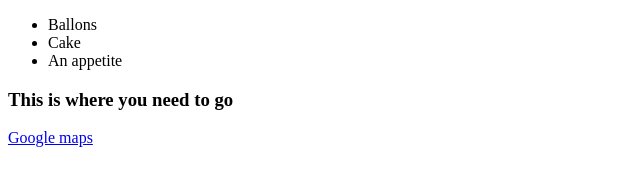
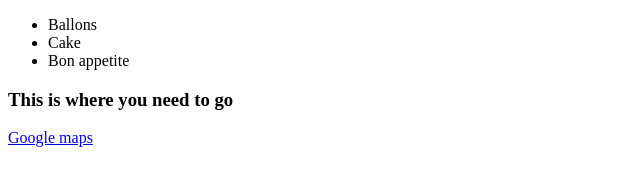
Before and after one commit to MohanVamsi237/fullstack-Udemy, a plain HTML site: page html/3.4 Birthday Invite Project/index.html in a window 1280 px wide. Shown: the part 457-642 px from the top of the page, 0-640 px from the left. Drawn offline with Linux system fonts and the light colour scheme.

Commit message:
made a change in html

```diff
--- a/html/3.4 Birthday Invite Project/index.html
+++ b/html/3.4 Birthday Invite Project/index.html
@@ -6,7 +6,7 @@
     <ul>
         <li>Ballons</li>
         <li>Cake</li>
-        <li>An appetite</li>
+        <li>Bon appetite</li>
     </ul>
 
 <h3>This is where you need to go</h3>
```
